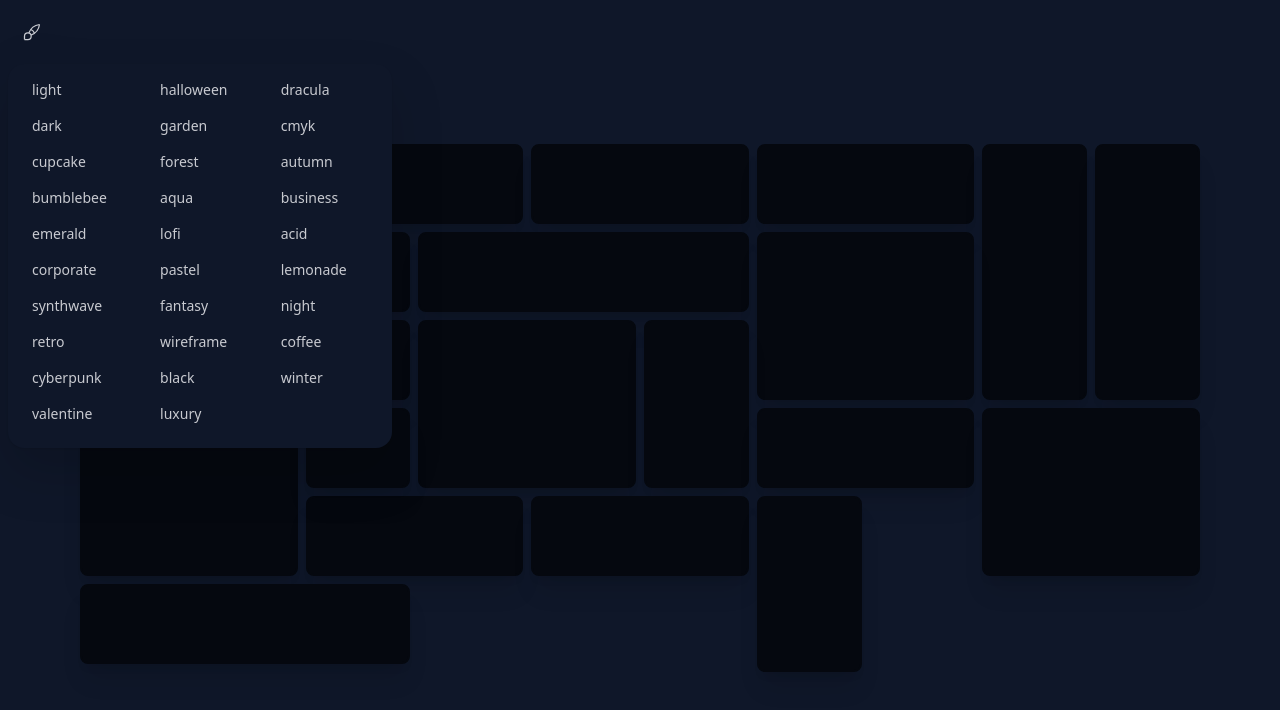
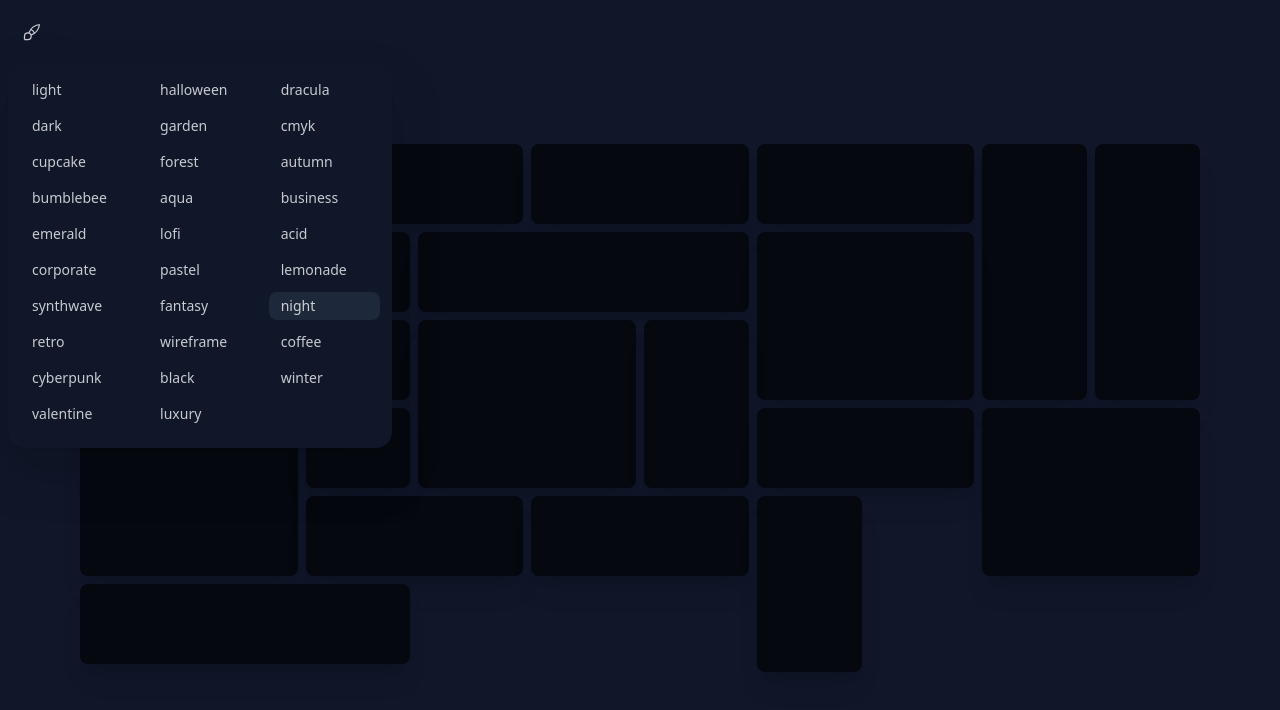
Before and after one commit to KartikSindura/daisy-ui-vercel, a Next.js app: page / in a window 1280 px wide. Both pictures are taken after a click on the label 32 px from the left and 32 px from the top of the page. Shown: the top 710 px of the page. Built offline with nearby package versions, Linux system fonts and the light colour scheme.

Commit message:
highlight starting theme

```diff
--- a/package.json
+++ b/package.json
@@ -9,6 +9,7 @@
     "lint": "next lint"
   },
   "dependencies": {
+    "@uidotdev/usehooks": "^2.0.1",
     "autoprefixer": "10.4.14",
     "next": "13.4.7",
     "postcss": "8.4.24",
--- a/src/app/components/Navbar/navbar.js
+++ b/src/app/components/Navbar/navbar.js
@@ -35,13 +35,10 @@ const items = [
 ];
 
 export default function Navbar() {
-  const [index, setIndex] = useState(0);
+  const [index, setIndex] = useState(26);
   return (
-        <div className="dropdown drop-shadow-2xl p-2" id="dropdown-menu" >
-          <label
-            tabIndex="0"
-            className="btn btn-ghost btn-circle drop-shadow-2xl"
-          >
+    <div className="dropdown drop-shadow-2xl p-2" id="dropdown-menu">
+      <label tabIndex="0" className="btn btn-ghost btn-circle drop-shadow-2xl">
         <svg
           xmlns="http://www.w3.org/2000/svg"
           class="h-5 w-5"
@@ -62,6 +59,15 @@ export default function Navbar() {
         className="menu menu-sm dropdown-content mt-2 z-[1] shadow bg-base-100 rounded-box w-96 h-96"
       >
         {[...Array(items.length)].map((e, i) => {
+          if (i == index) {
+            return (
+              <li>
+                <a className="active m-1" id={i}>
+                  {items[i]}
+                </a>
+              </li>
+            );
+          } else {
             return (
               <li>
                 <a
@@ -71,9 +77,7 @@ export default function Navbar() {
                     document
                       .getElementById("html")
                       .setAttribute("data-theme", items[i]);
-                      document
-                        .getElementById(index)
-                        .setAttribute("class", "m-1");
+                    document.getElementById(index).setAttribute("class", "m-1");
                     document
                       .getElementById(i)
                       .setAttribute("class", "active m-1 btn-outline");
@@ -84,6 +88,7 @@ export default function Navbar() {
                 </a>
               </li>
             );
+          }
         })}
       </ul>
       <div className="navbar-center"></div>
```
Also changed, not shown: 1 other file (tests, documents, lock files or other folders). Lines whose indentation alone changed are shown as unchanged.
